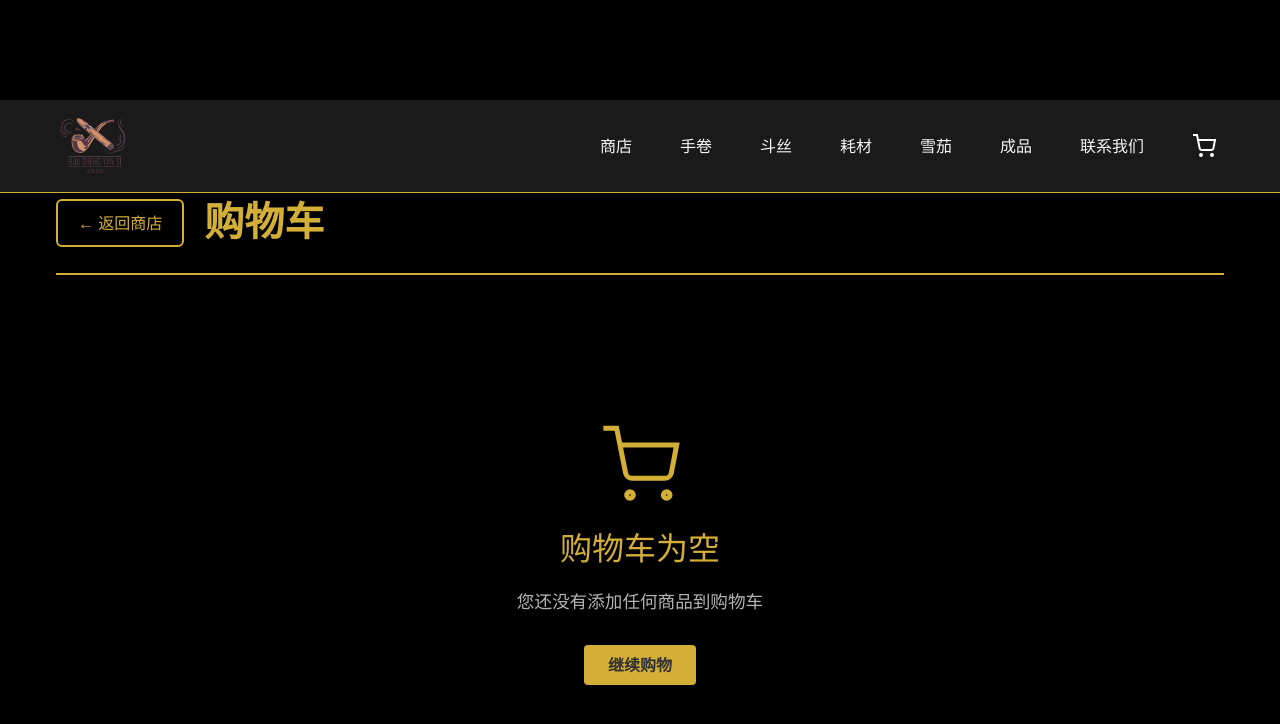
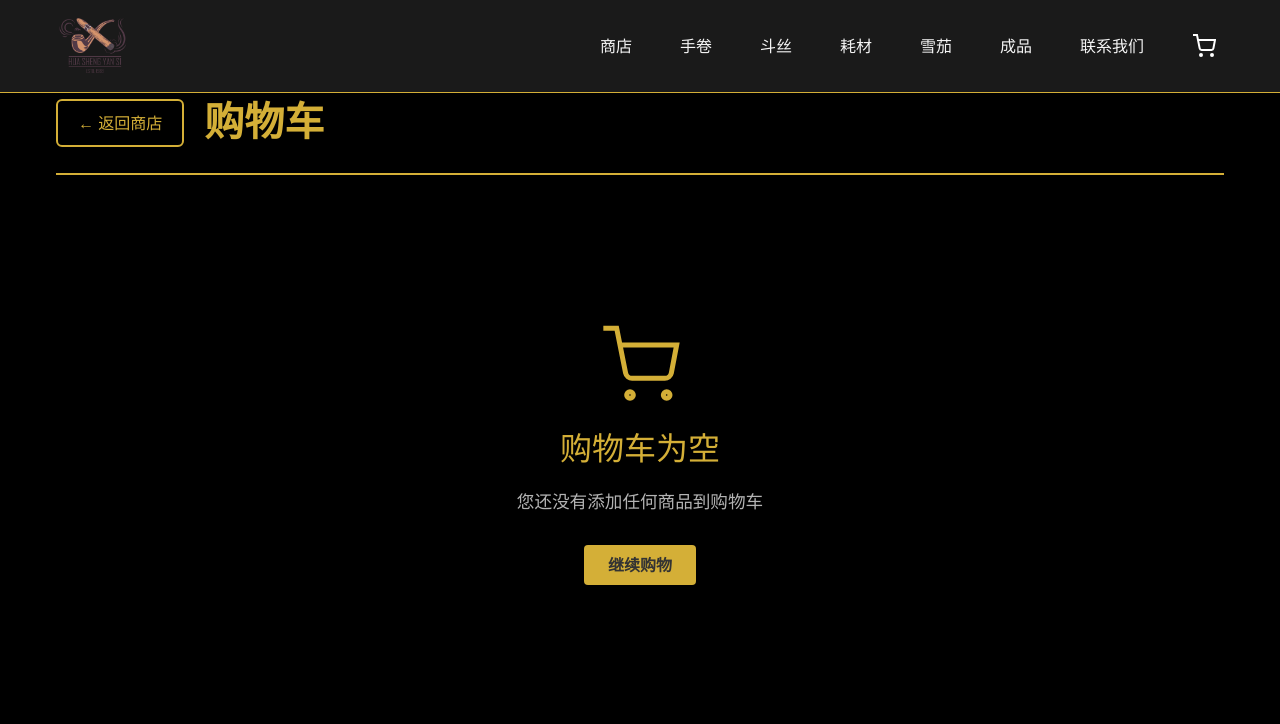
Before and after one commit to JustWint3r/Tabacco, a React (Vite) app in the folder site/: page /checkout in a window 1280 px wide. Shown: the top 724 px of the page. Built offline with nearby package versions, Linux system fonts and the light colour scheme; the HTML template or start-up script is replaced by a standard one.

Commit message:
Remove top padding from main app container for improved layout consistency

```diff
--- a/site/src/App.css
+++ b/site/src/App.css
@@ -654,7 +654,6 @@ a:hover {
   min-height: 100vh;
   background-color: #000;
   color: white;
-  padding-top: 100px;
 }
 
 .checkout-header {
```
